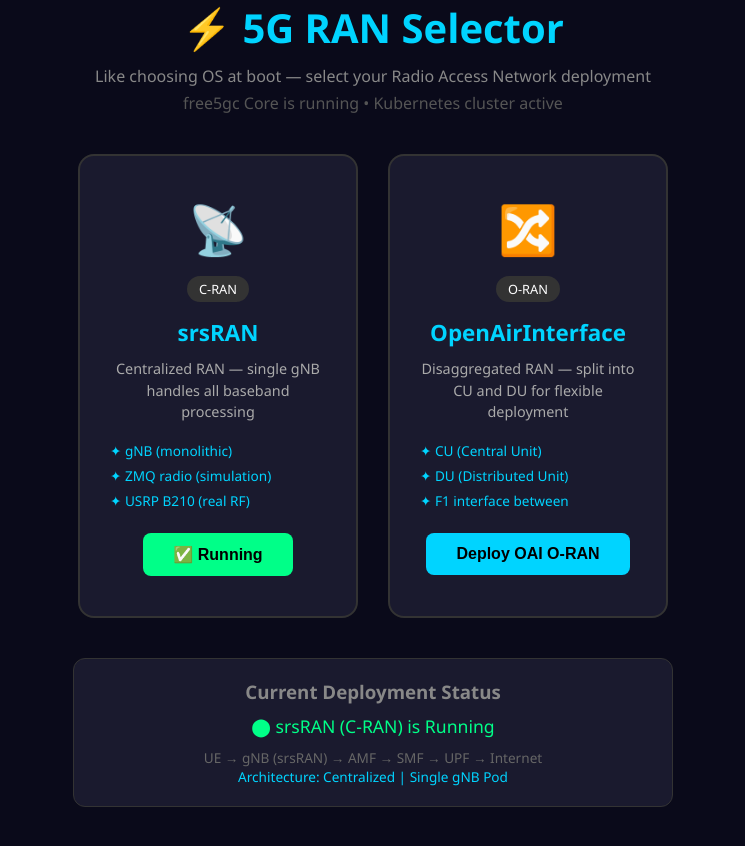
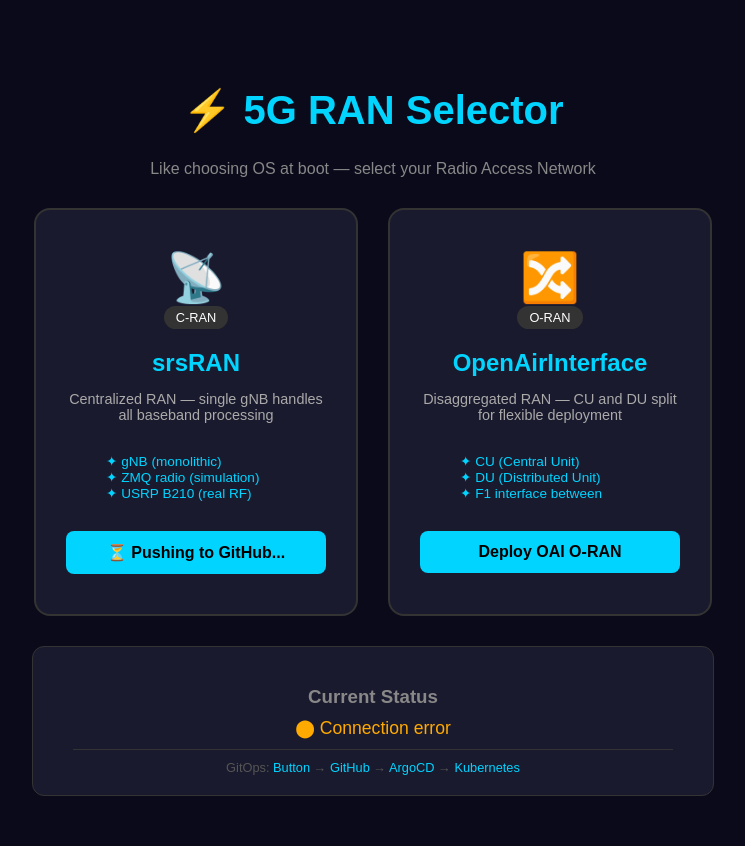
Before and after one commit to rathod9771/5g-kubernetes, a plain HTML site: page ran-selector/index.html in a window 1280 px wide. Both pictures are taken after a click on the button "Deploy srsRAN". Shown: the whole page, without its empty margins (267-1012 px from the left). Before the commit the page ends 807 px from the top, so only its background shows below. Drawn offline with Linux system fonts and the light colour scheme; no server answers.

Commit message:
feat: Add active-ran.yaml for GitOps RAN switching

```diff
--- a/ran-selector/index.html
+++ b/ran-selector/index.html
@@ -2,225 +2,139 @@
 <html lang="en">
 <head>
     <meta charset="UTF-8">
-    <meta name="viewport" content="width=device-width, initial-scale=1.0">
     <title>5G RAN Selector</title>
     <style>
-        * { margin: 0; padding: 0; box-sizing: border-box; }
-        body {
-            font-family: 'Segoe UI', sans-serif;
-            background: #0a0a1a;
-            color: #fff;
-            min-height: 100vh;
-            display: flex;
-            flex-direction: column;
-            align-items: center;
-            justify-content: center;
-        }
-        .header {
-            text-align: center;
-            margin-bottom: 40px;
-        }
-        .header h1 {
-            font-size: 2.5rem;
-            color: #00d4ff;
-            margin-bottom: 10px;
-        }
-        .header p {
-            color: #888;
-            font-size: 1rem;
-        }
-        .cards {
-            display: flex;
-            gap: 30px;
-            margin-bottom: 40px;
-        }
-        .card {
-            background: #1a1a2e;
-            border: 2px solid #333;
-            border-radius: 16px;
-            padding: 40px 30px;
-            width: 280px;
-            text-align: center;
-            cursor: pointer;
-            transition: all 0.3s ease;
-        }
-        .card:hover {
-            border-color: #00d4ff;
-            transform: translateY(-5px);
-            box-shadow: 0 10px 30px rgba(0,212,255,0.2);
-        }
-        .card.active {
-            border-color: #00ff88;
-            background: #0a2a1a;
-        }
-        .card .icon { font-size: 3rem; margin-bottom: 15px; }
-        .card h2 { font-size: 1.4rem; margin-bottom: 10px; color: #00d4ff; }
-        .card .type {
-            background: #333;
-            padding: 4px 12px;
-            border-radius: 20px;
-            font-size: 0.8rem;
-            margin-bottom: 15px;
-            display: inline-block;
-        }
-        .card p { color: #aaa; font-size: 0.9rem; line-height: 1.5; }
-        .card .components {
-            margin-top: 15px;
-            text-align: left;
-        }
-        .card .components span {
-            display: block;
-            color: #00d4ff;
-            font-size: 0.85rem;
-            padding: 3px 0;
-        }
-        .btn {
-            margin-top: 20px;
-            padding: 12px 30px;
-            border: none;
-            border-radius: 8px;
-            font-size: 1rem;
-            cursor: pointer;
-            font-weight: bold;
-            transition: all 0.3s;
-        }
-        .btn-deploy {
-            background: #00d4ff;
-            color: #000;
-        }
-        .btn-deploy:hover { background: #00b8d4; }
-        .btn-active {
-            background: #00ff88;
-            color: #000;
-        }
-        .status-bar {
-            background: #1a1a2e;
-            border: 1px solid #333;
-            border-radius: 12px;
-            padding: 20px 40px;
-            width: 600px;
-            text-align: center;
-        }
-        .status-bar h3 { color: #888; margin-bottom: 10px; }
-        .status { font-size: 1.1rem; }
-        .status.running { color: #00ff88; }
-        .status.stopped { color: #ff4444; }
-        .status.deploying { color: #ffaa00; }
-        .arch-diagram {
-            margin-top: 10px;
-            font-size: 0.85rem;
-            color: #666;
-        }
-        .badge {
-            position: absolute;
-            top: 15px;
-            right: 15px;
-            background: #00ff88;
-            color: #000;
-            padding: 4px 10px;
-            border-radius: 20px;
-            font-size: 0.75rem;
-            font-weight: bold;
-        }
-        .card { position: relative; }
+        body { font-family: sans-serif; background: #0a0a1a; color: #fff; display: flex; flex-direction: column; align-items: center; justify-content: center; min-height: 100vh; padding: 20px; }
+        h1 { color: #00d4ff; font-size: 2.5rem; margin-bottom: 10px; text-align: center; }
+        p { color: #888; text-align: center; margin-bottom: 30px; }
+        .cards { display: flex; gap: 30px; flex-wrap: wrap; justify-content: center; margin-bottom: 30px; }
+        .card { background: #1a1a2e; border: 2px solid #333; border-radius: 16px; padding: 40px 30px; width: 260px; text-align: center; }
+        .card.active { border-color: #00ff88; background: #0a2a1a; }
+        .card h2 { color: #00d4ff; margin: 10px 0; }
+        .card .type { background: #333; padding: 4px 12px; border-radius: 20px; font-size: 0.8rem; display: inline-block; margin-bottom: 10px; }
+        .card p { color: #aaa; font-size: 0.9rem; }
+        .card ul { text-align: left; margin: 15px 0; color: #00d4ff; font-size: 0.85rem; list-style: none; }
+        .card ul li::before { content: "✦ "; }
+        .btn { margin-top: 15px; padding: 12px 20px; border: none; border-radius: 8px; font-size: 1rem; cursor: pointer; font-weight: bold; width: 100%; }
+        .btn-deploy { background: #00d4ff; color: #000; }
+        .btn-active { background: #00ff88; color: #000; }
+        .btn-loading { background: #ffaa00; color: #000; }
+        .status-box { background: #1a1a2e; border: 1px solid #333; border-radius: 12px; padding: 20px 40px; text-align: center; max-width: 600px; width: 100%; }
+        .status-box h3 { color: #888; margin-bottom: 10px; }
+        .status { font-size: 1.1rem; margin-bottom: 8px; }
+        .running { color: #00ff88; }
+        .stopped { color: #ff4444; }
+        .deploying { color: #ffaa00; }
+        .flow { font-size: 0.8rem; color: #555; margin-top: 10px; border-top: 1px solid #333; padding-top: 10px; }
+        .flow span { color: #00d4ff; }
     </style>
 </head>
 <body>
-
-<div class="header">
-    <h1>⚡ 5G RAN Selector</h1>
-    <p>Like choosing OS at boot — select your Radio Access Network deployment</p>
-    <p style="margin-top:5px; color:#555;">free5gc Core is running • Kubernetes cluster active</p>
-</div>
+<h1>⚡ 5G RAN Selector</h1>
+<p>Like choosing OS at boot — select your Radio Access Network</p>
 
 <div class="cards">
-    <!-- srsRAN Card -->
-    <div class="card" id="card-srsran" onclick="selectRAN('srsran')">
-        <div class="icon">📡</div>
+    <div class="card" id="card-srsran">
+        <div class="icon" style="font-size:3rem">📡</div>
         <div class="type">C-RAN</div>
         <h2>srsRAN</h2>
         <p>Centralized RAN — single gNB handles all baseband processing</p>
-        <div class="components">
-            <span>✦ gNB (monolithic)</span>
-            <span>✦ ZMQ radio (simulation)</span>
-            <span>✦ USRP B210 (real RF)</span>
-        </div>
-        <button class="btn btn-deploy" onclick="deploy('srsran', event)">
-            Deploy srsRAN
-        </button>
+        <ul>
+            <li>gNB (monolithic)</li>
+            <li>ZMQ radio (simulation)</li>
+            <li>USRP B210 (real RF)</li>
+        </ul>
+        <button class="btn btn-deploy" id="btn-srsran" onclick="deploy('srsran')">Deploy srsRAN</button>
     </div>
 
-    <!-- OAI Card -->
-    <div class="card" id="card-oai" onclick="selectRAN('oai')">
-        <div class="icon">🔀</div>
+    <div class="card" id="card-oai">
+        <div class="icon" style="font-size:3rem">🔀</div>
         <div class="type">O-RAN</div>
         <h2>OpenAirInterface</h2>
-        <p>Disaggregated RAN — split into CU and DU for flexible deployment</p>
-        <div class="components">
-            <span>✦ CU (Central Unit)</span>
-            <span>✦ DU (Distributed Unit)</span>
-            <span>✦ F1 interface between</span>
-        </div>
-        <button class="btn btn-deploy" onclick="deploy('oai', event)">
-            Deploy OAI O-RAN
-        </button>
+        <p>Disaggregated RAN — CU and DU split for flexible deployment</p>
+        <ul>
+            <li>CU (Central Unit)</li>
+            <li>DU (Distributed Unit)</li>
+            <li>F1 interface between</li>
+        </ul>
+        <button class="btn btn-deploy" id="btn-oai" onclick="deploy('oai')">Deploy OAI O-RAN</button>
     </div>
 </div>
 
-<div class="status-bar">
-    <h3>Current Deployment Status</h3>
-    <div class="status stopped" id="status-text">⬤ No RAN deployed</div>
-    <div class="arch-diagram" id="arch-text">
-        Select a RAN above to deploy on Kubernetes
-    </div>
+<div class="status-box">
+    <h3>Current Status</h3>
+    <div class="status stopped" id="status-text">⬤ Loading...</div>
+    <div id="arch-text" style="font-size:0.85rem;color:#666;margin-top:8px"></div>
+    <div class="flow">GitOps: <span>Button</span> → <span>GitHub</span> → <span>ArgoCD</span> → <span>Kubernetes</span></div>
 </div>
 
 <script>
-let currentRAN = null;
-
-function selectRAN(ran) {
-    document.querySelectorAll('.card').forEach(c => c.classList.remove('active'));
-    document.getElementById('card-' + ran).classList.add('active');
+async function getStatus() {
+    try {
+        const res = await fetch("/api/status");
+        const data = await res.json();
+        updateUI(data.active);
+    } catch(e) {
+        document.getElementById("status-text").textContent = "⬤ Connecting to backend...";
+    }
 }
 
-function deploy(ran, event) {
-    event.stopPropagation();
+function updateUI(active) {
+    const s = document.getElementById("status-text");
+    const a = document.getElementById("arch-text");
+    document.getElementById("card-srsran").classList.remove("active");
+    document.getElementById("card-oai").classList.remove("active");
+    document.getElementById("btn-srsran").className = "btn btn-deploy";
+    document.getElementById("btn-srsran").textContent = "Deploy srsRAN";
+    document.getElementById("btn-oai").className = "btn btn-deploy";
+    document.getElementById("btn-oai").textContent = "Deploy OAI O-RAN";
+    if (active === "srsran") {
+        s.className = "status running"; s.textContent = "⬤ srsRAN (C-RAN) Active";
+        a.textContent = "UE → gNB → AMF → SMF → UPF → Internet";
+        document.getElementById("card-srsran").classList.add("active");
+        document.getElementById("btn-srsran").className = "btn btn-active";
+        document.getElementById("btn-srsran").textContent = "✅ Running";
+    } else if (active === "oai") {
+        s.className = "status running"; s.textContent = "⬤ OpenAirInterface (O-RAN) Active";
+        a.textContent = "UE → DU → CU (F1) → AMF → SMF → UPF → Internet";
+        document.getElementById("card-oai").classList.add("active");
+        document.getElementById("btn-oai").className = "btn btn-active";
+        document.getElementById("btn-oai").textContent = "✅ Running";
+    } else {
+        s.className = "status stopped"; s.textContent = "⬤ No RAN deployed";
+        a.textContent = "Select a RAN above to deploy via GitOps";
+    }
+}
 
-    const statusEl = document.getElementById('status-text');
-    const archEl = document.getElementById('arch-text');
+async function deploy(ran) {
+    const btn = document.getElementById("btn-" + ran);
+    btn.className = "btn btn-loading";
+    btn.textContent = "⏳ Pushing to GitHub...";
+    document.getElementById("status-text").className = "status deploying";
+    document.getElementById("status-text").textContent = "⬤ Triggering GitOps...";
+    try {
+        const res = await fetch("/api/deploy", {
+            method: "POST",
+            headers: {"Content-Type": "application/json"},
+            body: JSON.stringify({ran: ran})
+        });
+        const data = await res.json();
+        if (data.status === "success") {
+            document.getElementById("status-text").textContent = "⬤ Pushed! ArgoCD deploying " + ran + "...";
+            setTimeout(getStatus, 3000);
+        } else {
+            document.getElementById("status-text").className = "status stopped";
+            document.getElementById("status-text").textContent = "⬤ Error: " + (data.error || "unknown");
+            btn.className = "btn btn-deploy";
+        }
+    } catch(e) {
+        document.getElementById("status-text").textContent = "⬤ Connection error";
+        btn.className = "btn btn-deploy";
+    }
+}
 
-    statusEl.className = 'status deploying';
-    statusEl.textContent = '⬤ Deploying ' + (ran === 'srsran' ? 'srsRAN C-RAN' : 'OAI O-RAN') + '...';
-
-    // Simulate deployment (in real scenario this calls backend API)
-    setTimeout(() => {
-        currentRAN = ran;
-        statusEl.className = 'status running';
-
-        if (ran === 'srsran') {
-            statusEl.textContent = '⬤ srsRAN (C-RAN) is Running';
-            archEl.innerHTML = `
-                UE → gNB (srsRAN) → AMF → SMF → UPF → Internet<br>
-                <span style="color:#00d4ff">Architecture: Centralized | Single gNB Pod</span>
-            `;
-            document.getElementById('card-srsran').querySelector('.btn').textContent = '✅ Running';
-            document.getElementById('card-srsran').querySelector('.btn').className = 'btn btn-active';
-            document.getElementById('card-oai').querySelector('.btn').textContent = 'Deploy OAI O-RAN';
-            document.getElementById('card-oai').querySelector('.btn').className = 'btn btn-deploy';
-        } else {
-            statusEl.textContent = '⬤ OpenAirInterface (O-RAN) is Running';
-            archEl.innerHTML = `
-                UE → DU → CU → AMF → SMF → UPF → Internet<br>
-                <span style="color:#00d4ff">Architecture: Disaggregated | CU Pod + DU Pod | F1 Interface</span>
-            `;
-            document.getElementById('card-oai').querySelector('.btn').textContent = '✅ Running';
-            document.getElementById('card-oai').querySelector('.btn').className = 'btn btn-active';
-            document.getElementById('card-srsran').querySelector('.btn').textContent = 'Deploy srsRAN';
-            document.getElementById('card-srsran').querySelector('.btn').className = 'btn btn-deploy';
-        }
-    }, 2000);
-}
+getStatus();
+setInterval(getStatus, 10000);
 </script>
-
 </body>
 </html>
```
Also changed, not shown: 2 other files.
